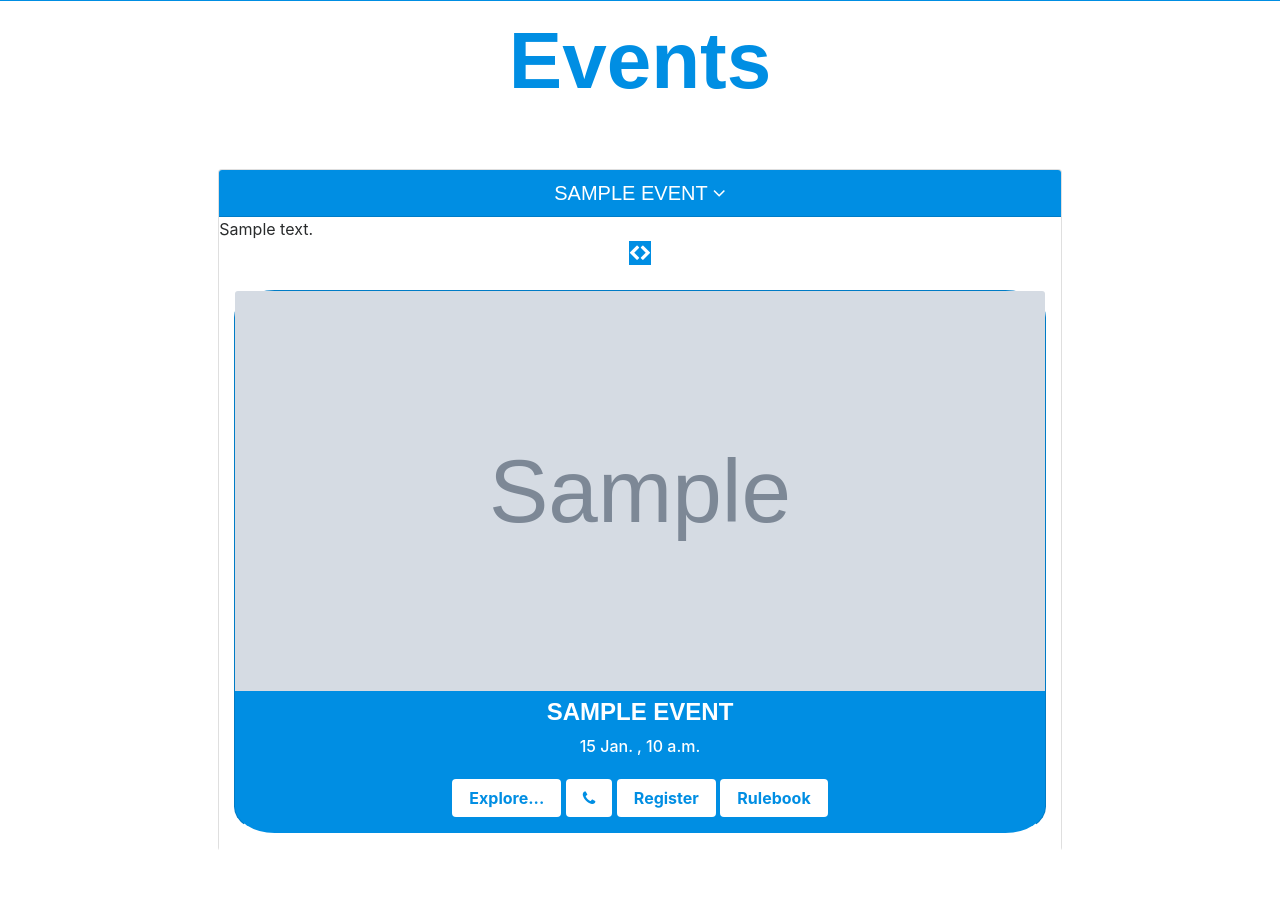
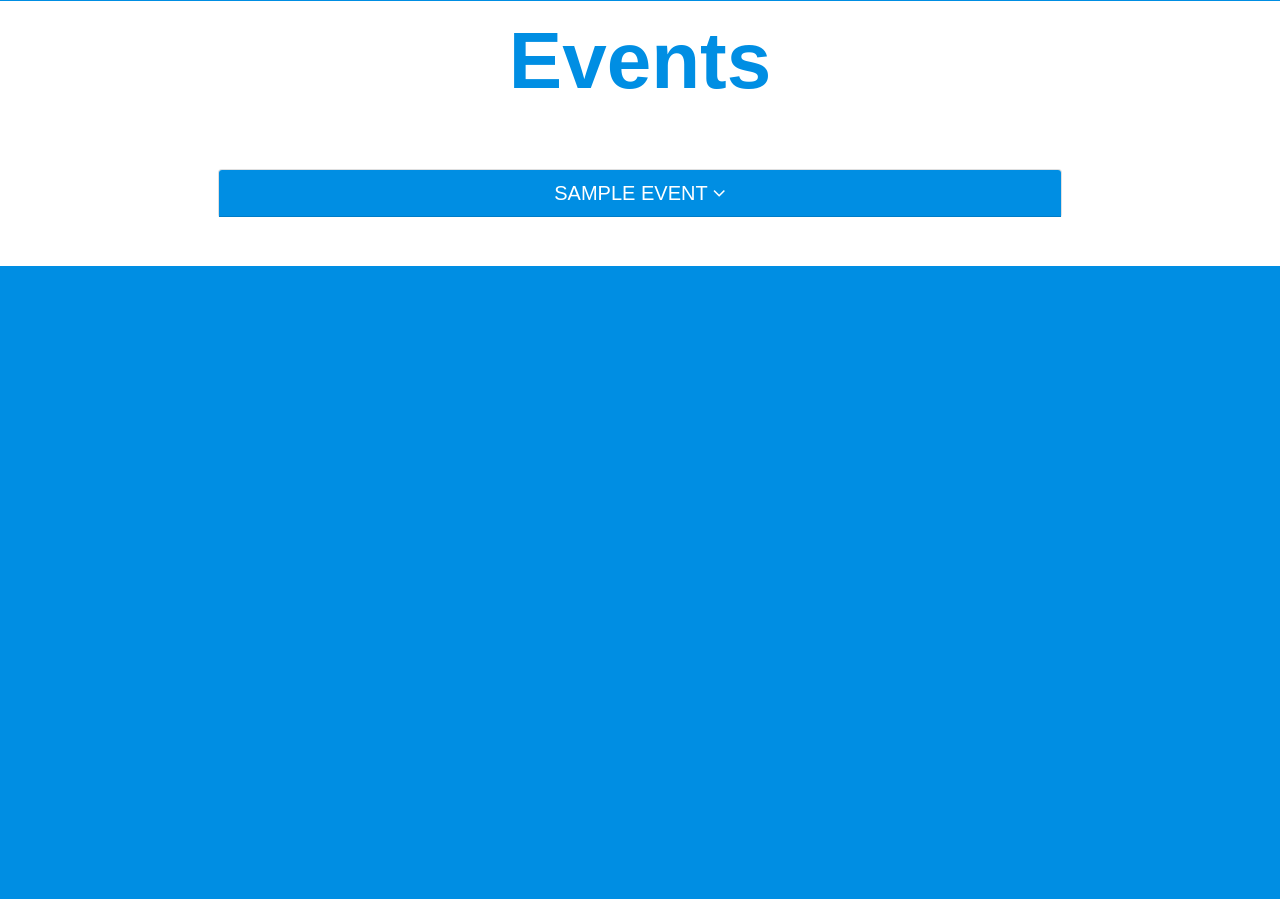
Before and after one commit to devlup-labs/gymkhana_portal, a Django app: template src/templates/festivals/default.html in a window 1280 px wide. Shown: the part 2399-3298 px from the top of the page. After the commit the page ends 2665 px from the top, so only its background shows below. Run offline with Django 3.2, Linux system fonts and the light colour scheme; the template is opened without the code that fills it: most values are stand-ins (such as "Sample title", 1, 10 or a date in 2020); grey boxes marked "Sample" are stand-in pictures; some libraries are stand-ins or nearby versions; some web fonts are replaced.

Commit message:
Correct auto show accordian in events

```diff
--- a/src/templates/festivals/mixins/events.html
+++ b/src/templates/festivals/mixins/events.html
@@ -24,7 +24,7 @@
                         </a>
                     </div>
                     <!-- Card body -->
-                    <div id="{{ events.slug }}-collapse" class="collapse show" role="tabpanel"
+                    <div id="{{ events.slug }}-collapse" class="collapse" role="tabpanel"
                          aria-labelledby="{{ events.slug }}-id"
                          data-parent="#{{ events.slug }}-accordian">
                         <div class="card-body mb-1 rgba-grey-light white-text pb-3">
```
